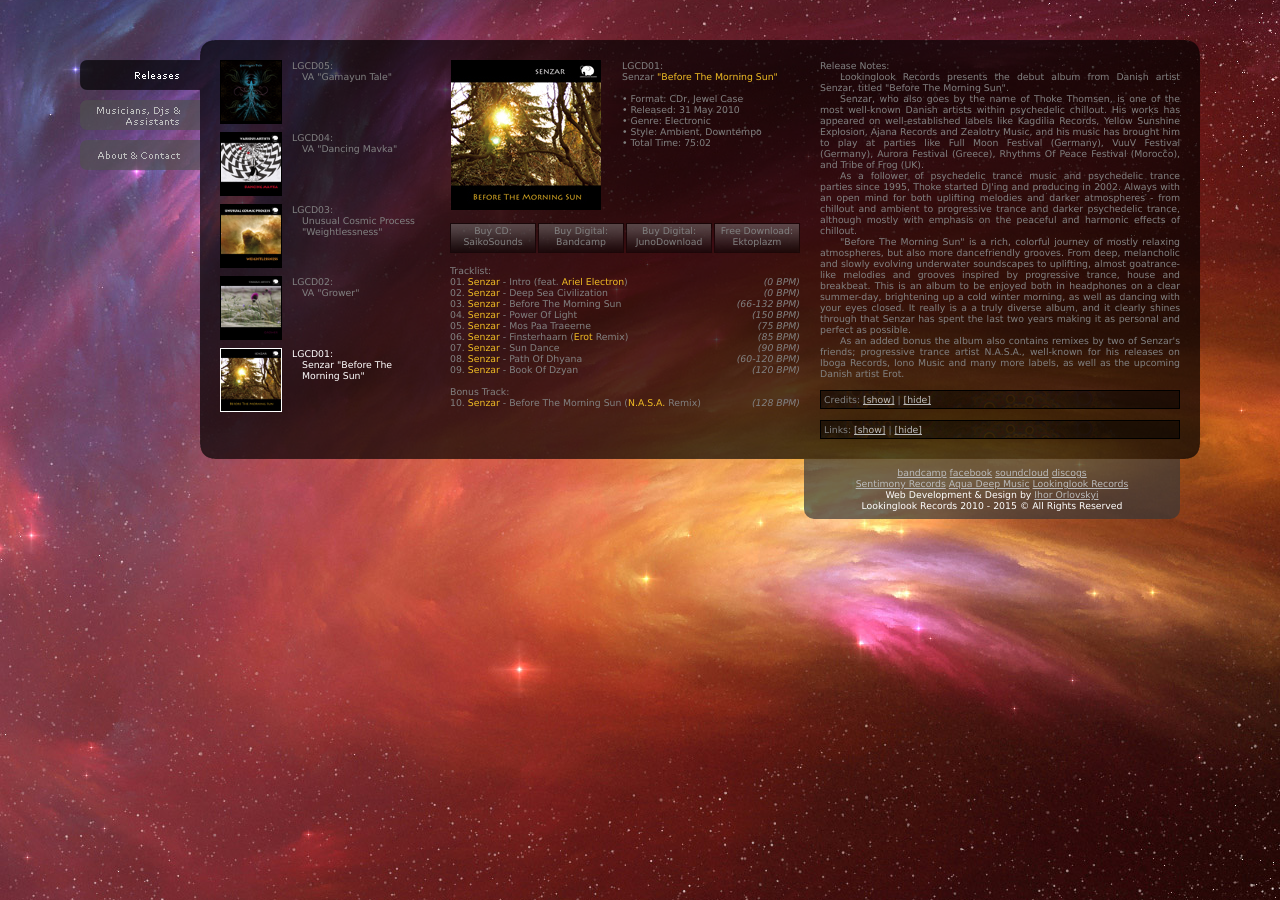
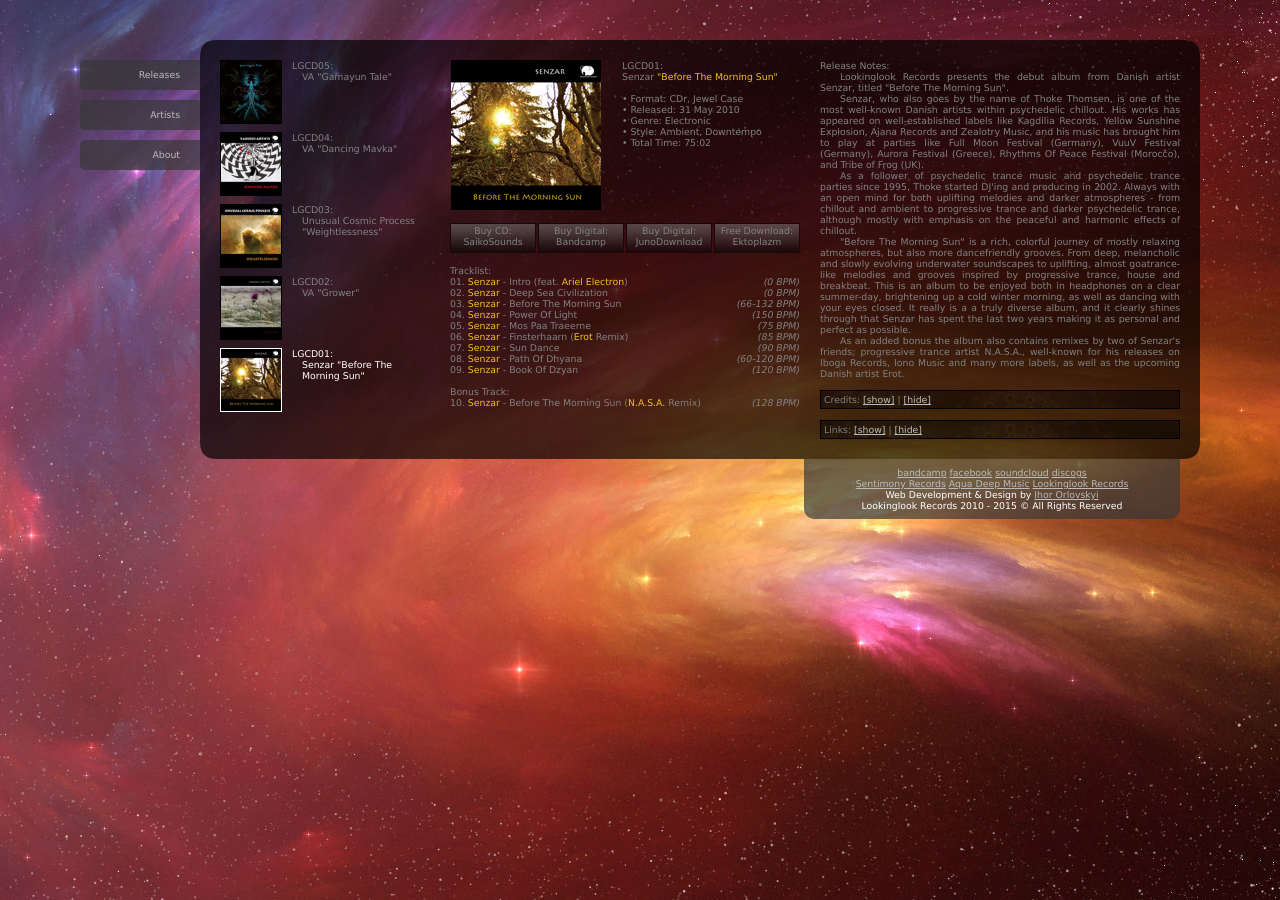
Before and after one commit to ihororlovskyi/netlify, a Jekyll site: the page built from html/lgcd01.html, in a window 1280 px wide. Built offline with Jekyll 4.4.1, drawn with Linux system fonts in a browser that asks for light colours.

Commit message:
start to restyle releases

```diff
--- a/html/lgcd01.html
+++ b/html/lgcd01.html
@@ -11,23 +11,14 @@
 <meta property="og:title" content="Senzar 'Before The Morning Sun'" />
 <meta property="og:description" content="Lookinglook Records presents the debut album from Danish artist Senzar, titled 'Before The Morning Sun'." />
 
-</head>
-
 <body class="content">
 
 <table style="margin-right:auto;margin-left:auto;" cellspacing="0" cellpadding="0">
-<td style="width:120px;text-align:center;vertical-align:top;">
+    <td style="width:120px;text-align:center;vertical-align:top;">
+        {% include main-nav.html %}
+    </td>
+    <td style="width:1000px;text-align:center;vertical-align:top;">
 
-<table style="margin-right:auto;margin-left:auto;text-align:right;width:120px;" cellspacing="0" cellpadding="0"><tbody><div id="mvg3">
-        <tr><td style="height:20px;"></td></tr><tr><td style="width:30px;"><a href="releases.html"  onmouseover="mvgSwitchImage('mvg1_03_img', 'but/m1.1_releases_b.png');" onmouseout="mvgSwitchImage('mvg1_03_img', 'but/m1.1_releases_b.png');"> <img id="mvg1_03_img" src="but/m1.1_releases_b.png"     title="Releases"                alt="Releases"              style="display:block;" /></a></tr>
-        <tr><td style="height:10px;"></td></tr><tr><td style="width:30px;"><a href="artists.html"   onmouseover="mvgSwitchImage('mvg1_02_img', 'but/m1.1_artists_b.png');"  onmouseout="mvgSwitchImage('mvg1_02_img', 'but/m1.1_artists_a.png');">  <img id="mvg1_02_img" src="but/m1.1_artists_a.png"  title="Musicians, Djs & Assistants" alt="Musicians, Djs & Assistants"   style="display:block;" /></a></tr>
-        <tr><td style="height:10px;"></td></tr><tr><td style="width:30px;"><a href="about.html"     onmouseover="mvgSwitchImage('mvg1_01_img', 'but/m1.1_about_b.png');"    onmouseout="mvgSwitchImage('mvg1_01_img', 'but/m1.1_about_a.png');">    <img id="mvg1_01_img" src="but/m1.1_about_a.png"    title="About & Contact"         alt="About & Contact"           style="display:block;" /></a></tr>
-</div></tbody></table>
-
-</td>
-<td style="width:1000px;text-align:center;vertical-align:top;">
-
-<!--TABLE-TOP-->
 <table><td class="col21">
 </td></table>
 
--- a/html/releases.html
+++ b/html/releases.html
@@ -17,7 +17,6 @@
 <table><td class="col21">
 </td></table>
 
-<T2>
 <table style="margin-right:auto;margin-left:auto;text-align:left;border:none;background-image:url(img/transparent.png);background-repeat: repeat;" cellspacing="0" cellpadding="0"><tbody><tr>
 <td style="width:20px;">
 </td>
@@ -51,6 +50,5 @@
 </td>
 </tr></tbody></table>
 
-<!--TABLE-BOTTOM-->
 <table><td class="col22">
 </td></table>
```
